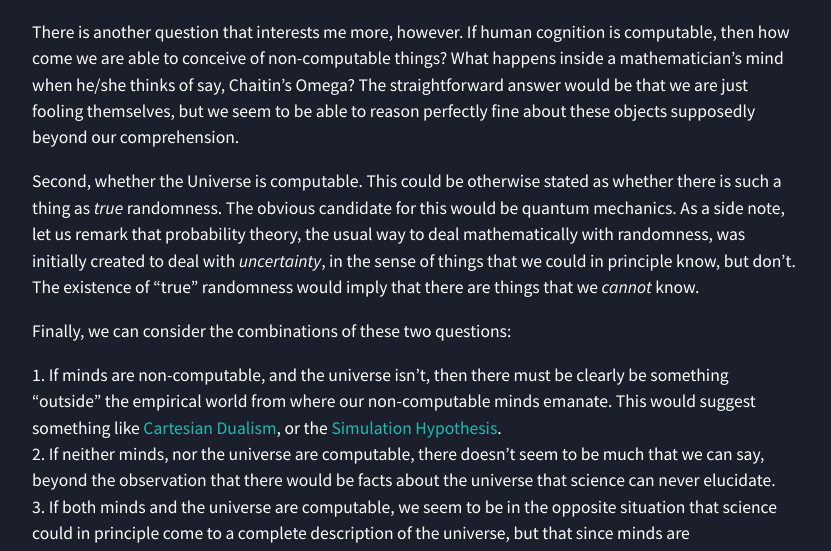
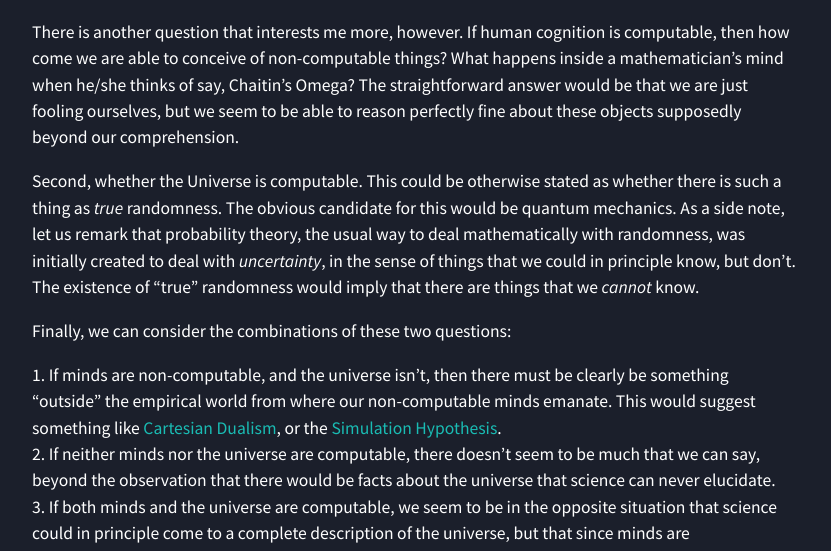
Before and after one commit to irregular-rhomboid/irregular-rhomboid.github.io, a Jekyll site: the page built from _posts/2024-07-12-do-you-believe-in-real-numbers.md, in a window 1280 px wide and 900 px high, scrolled down 9585 px. Shown: the part 239-790 px from the top of the window, without its empty margins (224-1055 px from the left). Built offline with Jekyll 4.4.1, drawn with Linux system fonts in a browser that asks for light colours; nearby versions of some CDN libraries; some of the changed text lies outside the part shown.

Commit message:
fix typos

```diff
--- a/_posts/2024-07-12-do-you-believe-in-real-numbers.md
+++ b/_posts/2024-07-12-do-you-believe-in-real-numbers.md
@@ -277,14 +277,14 @@
 
 First, whether human minds are computable. This is the founding postulate of the search for Artificial General Intelligence, arguably the holy grail of the field of computer science. This question has long been (and continues to be) the subject of vigorous debates, and I will not discuss it. I will simply note that personally, there seems to be little evidence for human minds being fundamentally non-computable, and plenty to the contrary.
 
-There is another question that interests me more, however. If human cognition is computable, then how come we are able to conceive of non-computable things? What happens inside a mathematician's mind when he/she thinks of say, Chaitin's Omega? The straightforward answer would be that we are just fooling themselves, but we seem to be able to reason perfectly fine about these objects supposedly beyond our comprehension.
+There is another question that interests me more, however. If human cognition is computable, then how come we are able to conceive of non-computable things? What happens inside a mathematician's mind when he/she thinks of say, Chaitin's Omega? The straightforward answer would be that we are just fooling ourselves, but we seem to be able to reason perfectly fine about these objects supposedly beyond our comprehension.
 
 Second, whether the Universe is computable. This could be otherwise stated as whether there is such a thing as *true* randomness. The obvious candidate for this would be quantum mechanics. As a side note, let us remark that probability theory, the usual way to deal mathematically with randomness, was initially created to deal with *uncertainty*, in the sense of things that we could in principle know, but don't. The existence of "true" randomness would imply that there are things that we *cannot* know.
 
 Finally, we can consider the combinations of these two questions:
 
 1. If minds are non-computable, and the universe isn't, then there must be clearly be something "outside" the empirical world from where our non-computable minds emanate. This would suggest something like [Cartesian Dualism](https://en.wikipedia.org/wiki/Mind%E2%80%93body_dualism), or the [Simulation Hypothesis](https://en.wikipedia.org/wiki/Simulation_hypothesis).
-2. If neither minds, nor the universe are computable, there doesn't seem to be much that we can say, beyond the observation that there would be facts about the universe that science can never elucidate.
+2. If neither minds nor the universe are computable, there doesn't seem to be much that we can say, beyond the observation that there would be facts about the universe that science can never elucidate.
 3. If both minds and the universe are computable, we seem to be in the opposite situation that science could in principle come to a complete description of the universe, but that since minds are computational processes (and therefore deterministic), the notion of Free Will is completely illusory.
 4. If minds are computable, but the universe isn't, we seem even worse off than in the previous case. Not only is Free Will an illusion (perhaps due to non-computable processes acting as inputs to our minds), but we have no hope of achieving a complete rational picture of the universe. Even worse, there might exist true [non-computable minds](https://en.wikipedia.org/wiki/Solomonoff's_theory_of_inductive_inference), to which we would be as ants. This is probably not a good universe for us to exist in.
 
@@ -293,7 +293,7 @@
 
 ## Conclusions and further reading
 
-Hopefully, If you've read all the way until this point, you should probably agree that accepting real numbers as we commonly do is not as straightforward a philosophical position as it might have seemed, and that bringing in the full power of non-computable numbers also brings with it some rather counterintuitive things that don't seem to physically make sense.
+Hopefully, if you've read all the way until this point, you should probably agree that accepting real numbers as we commonly do is not as straightforward a philosophical position as it might have seemed, and that bringing in the full power of non-computable numbers also brings with it some rather counterintuitive things that don't seem to physically make sense.
 
 Where do we go from here? One reaction would be to reject non-computable mathematics entirely and become a constructivist. While I mentioned that computable numbers are not necessarily nice to work with, there is nonetheless a large body of [beautiful mathematics](https://en.wikipedia.org/wiki/Reverse_mathematics), built around examining the intricate relations between theorems from classical mathematics and the formal languages that can prove them (possibly in a weaker form). Some go all the way into exploring parallel [*mathematical universes*](https://arxiv.org/abs/2404.01256).
 
```
Also changed, not shown: other parts of _posts/2024-07-12-do-you-believe-in-real-numbers.md (+2 -2 lines).
